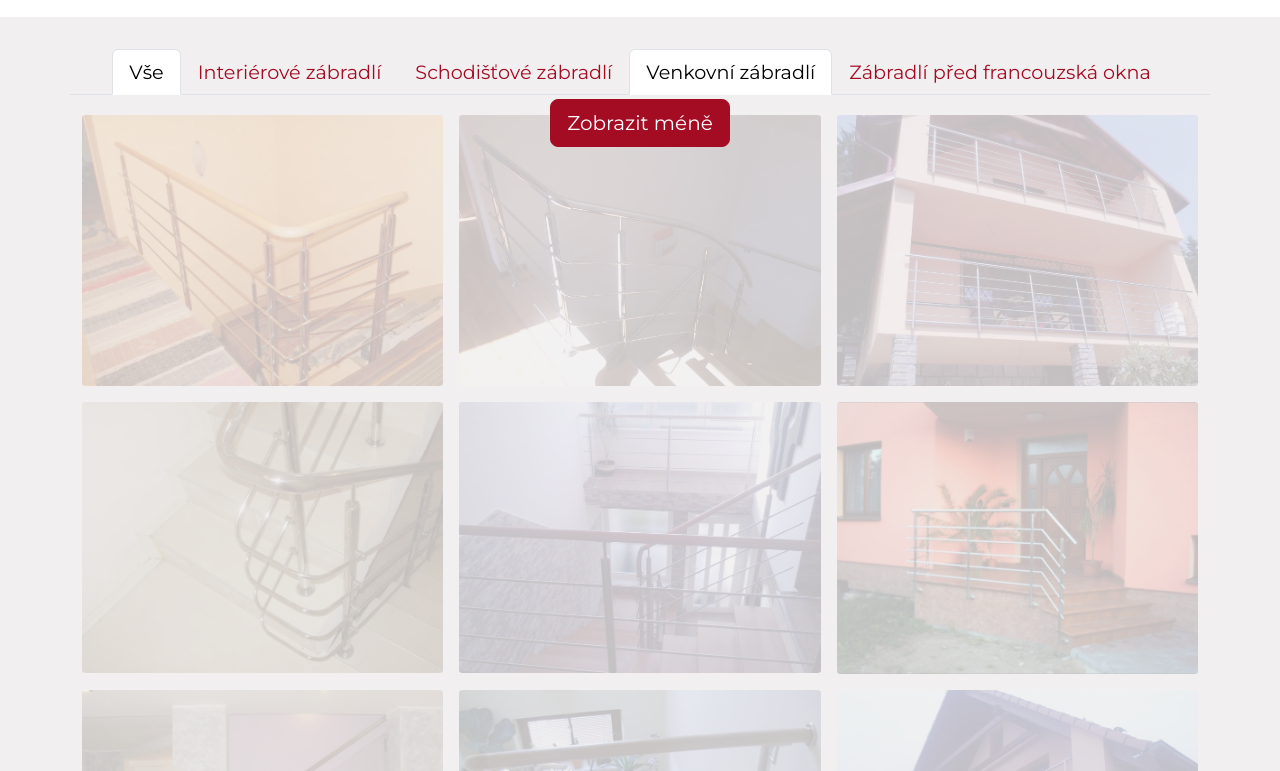
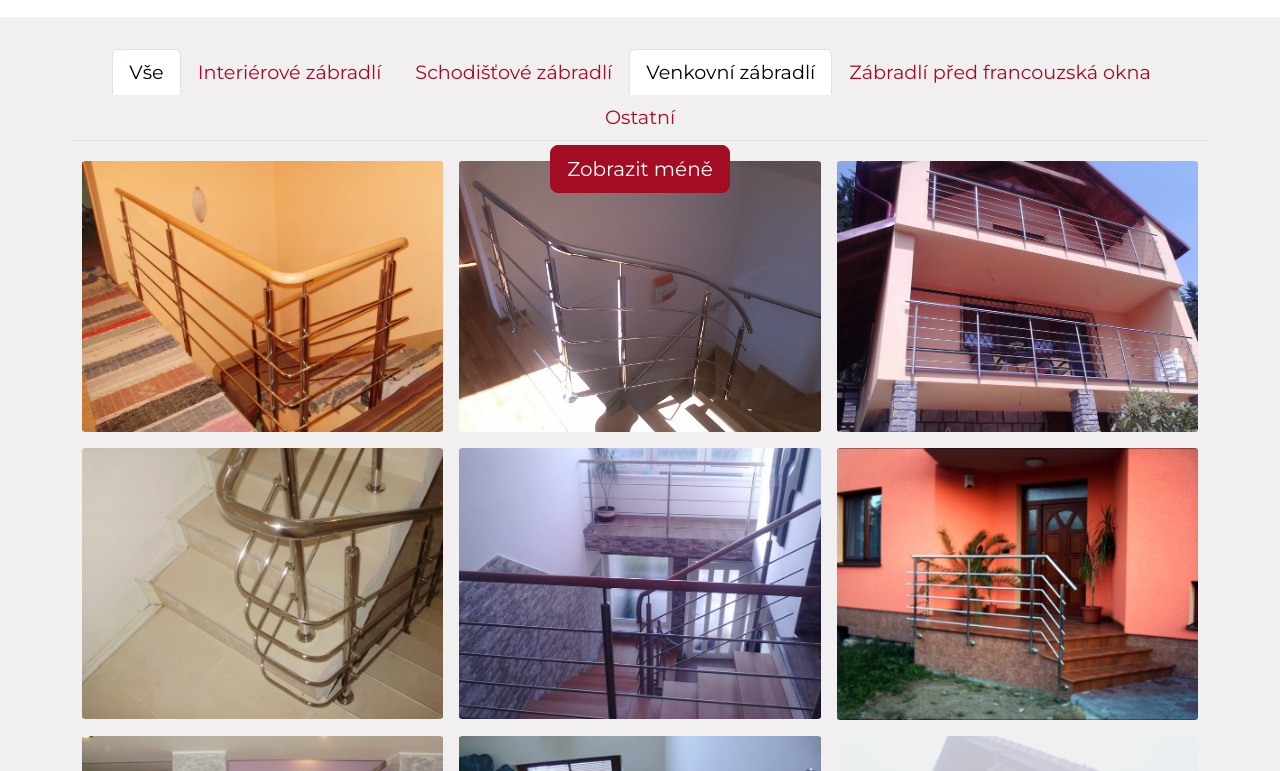
Before and after one commit to kowyzu/zabradli-hanak, a Vue app: page / in a window 1280 px wide. Shown: the part 1049-1820 px from the top of the page. Built offline with nearby package versions, Linux system fonts and the light colour scheme.

Commit message:
feat: display and hide gallery set up

```diff
--- a/src/components/Gallery.vue
+++ b/src/components/Gallery.vue
@@ -19,64 +19,34 @@
             <li class="nav-item">
               <a class="nav-link" href="#">Zábradlí před francouzská okna</a>
             </li>
+            <li class="nav-item">
+              <a class="nav-link" href="#">Ostatní</a>
+            </li>
           </ul>
         </div>
       </div>
 
-      <!-- <div v-if="galleryJson.length < 8">
-        <div id="galerry-all" class="row row-cols-md-3 row-cols-1 gy-3 gx-3 mt-1 mb-2">
-          <div v-for="img in galleryJson" :key="img.id" class="col">
-            {{ console.log(img.id) }}
-            <img :src="'../imgs/galery-imgs/big/' + img.id + '.jpg'" class="img-fluid" alt="galerry img of rail">
-          </div>
-        </div>
-      </div> -->
 
       <div>
         <div id="galerry-preview" class="row row-cols-md-3 row-cols-1 gy-3 gx-3 mt-1 mb-2">
           <div v-for="(img, index) in galleryJson" :key="img.id"
             :class="['col', { hidden: index > 8 && galleryAction === 'hide' }]">
             <div :class="{ 'show-more-container': galleryAction === 'hide' }">
-              <img :src="'../imgs/galery-imgs/big/' + img.id + '.jpg'" class="img-fluid show-more-img"
-                alt="galerry img of rail">
-
+              <img :src="'../imgs/galery-imgs/big/' + img.id + '.jpg'" class="img-fluid"
+                :class="{ 'show-more-img': index === 8 && galleryAction === 'hide' }" alt="galerry img of rail">
               <div v-if="index === 8" class="centered show-more-text">
                 <button @click="displayOrHideGallery('display')" class="btn btn-primary btn-lg btn-show-more"
                   type="submit">Zobrazit více</button>
               </div>
             </div>
           </div>
-          <!-- <div class="show-more-container">
-            <img :src="'../imgs/galery-imgs/big/' + galleryJson[8].id + '.jpg'" class="img-fluid show-more-img"
-              alt="gallery img of rail">
-            <div class="centered show-more-text">
-              <button @click="displayOrHideGallery('display')" class="btn btn-primary btn-lg btn-show-more"
-                type="submit">Zobrazit více</button>
-            </div>
-          </div> -->
-
         </div>
         <button @click="displayOrHideGallery('hide')"
           class="btn btn-primary btn-lg btn-show-less sticky-bottom mb-2 z-3" :class="galleryAction" type="submit">
           Zobrazit méně
         </button>
       </div>
-
-      <!-- <div v-if="galleryJson.length > 8" class="col">
-          <div class="show-more-container">
-            <img :src="'../imgs/galery-imgs/big/' + galleryJson[8].id + '.jpg'" class="img-fluid"
-              alt="gallery img of rail">
-            <div class="centered show-more-text">
-              <button class="btn btn-primary btn-lg btn-show-more" type="submit">Zobrazit více</button>
-            </div>
-          </div>
-        </div> -->
-
-
     </div>
-    <!-- <button class="btn btn-primary btn-lg btn-show-less sticky-bottom mb-2 z-3 hidden" type="submit">
-      Zobrazit méně
-    </button> -->
   </section>
 </template>
 
@@ -101,16 +71,9 @@ export default {
       this.galleryAction = "display"
       return this.galleryAction
     },
-    // getGalleryArray() {
-    //   let galleryArray = [];
-    //   let galleryHidden = [];
-    //   if (this.galleryJson.length > 8) {
-    //     galleryArray = this.galleryJson.slice(0, 8)
-    //     galleryHidden = this.galleryJson.slice(8)
-    //     // console.log(galleryHidden);
-    //   }
-    //   return galleryArray
-    // }
+    getGalleryArray() {
+
+    }
   }
 }
 
--- a/src/scss/styles.scss
+++ b/src/scss/styles.scss
@@ -278,7 +278,7 @@ h5 {
 .show-more-container, .show-less-container {
     position: relative;
     text-align: center;
-    color: white;
+    // color: white;
 }
 
 .centered {
```
